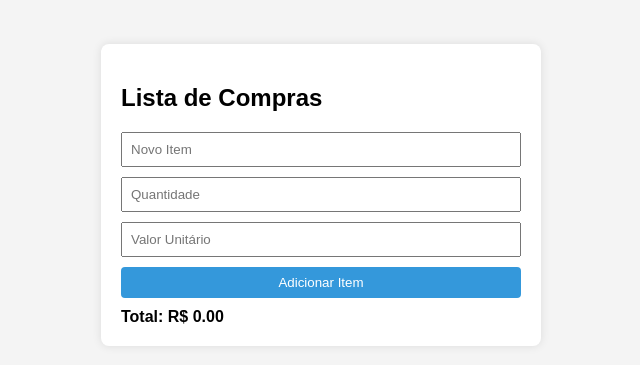
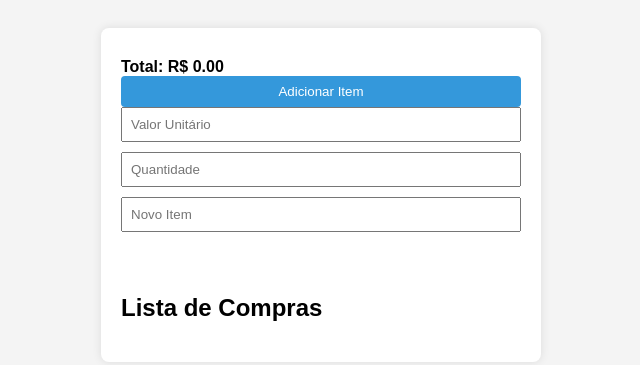
Before and after one commit to JoabeCostaAds/ProgramacaoVisual, a plain HTML site: page index.html in a window 1280 px wide. Shown: the part 205-570 px from the top of the page, without its empty margins (319-959 px from the left). Drawn offline with Linux system fonts and the light colour scheme.

Commit message:
Update index.html

```diff
--- a/index.html
+++ b/index.html
@@ -15,7 +15,6 @@
             justify-content: center;
             height: 100vh;
         }
-
 .task-container {
     background-color: #fff;
     border-radius: 8px;
@@ -23,10 +22,11 @@
     width: 90%;
     max-width: 400px;
     padding: 20px;
-            overflow-y: auto; /* Permite rolar a lista se necessário */
-            max-height: 400px; /* Altura máxima do contêiner antes de rolar */
+    overflow-y: auto;
+    max-height: 400px;
+    display: flex;
+    flex-direction: column-reverse; /* Inverte a direção da coluna para rolar para o primeiro item */
 }
-
         .task-list {
             list-style-type: none;
             padding: 0;
```
Lines whose indentation alone changed are shown as unchanged.
